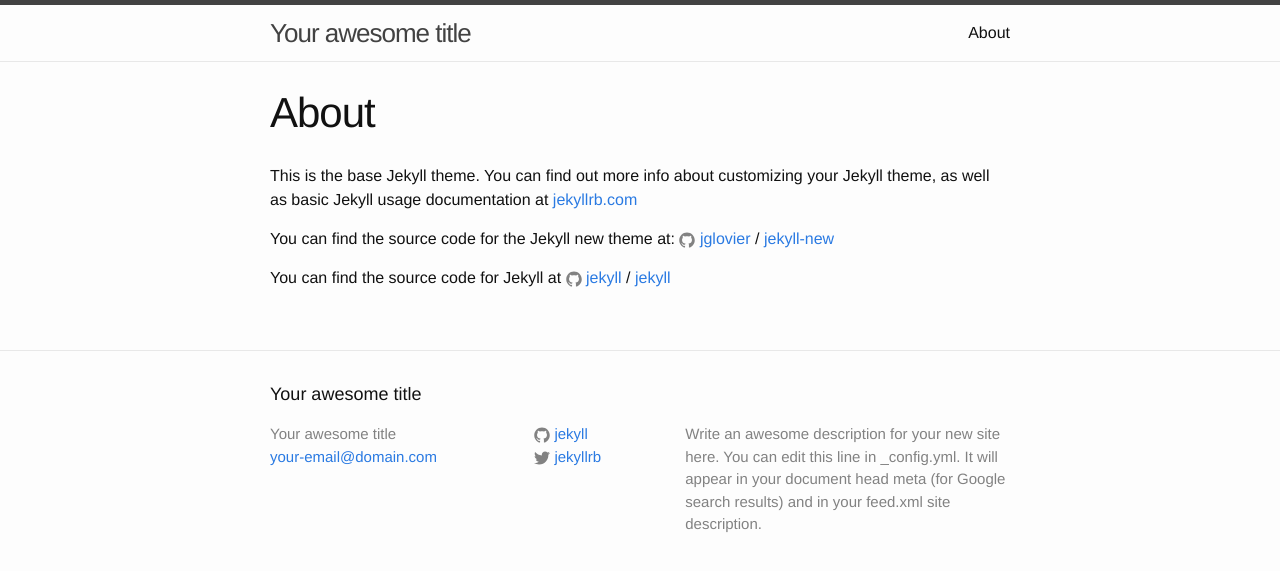
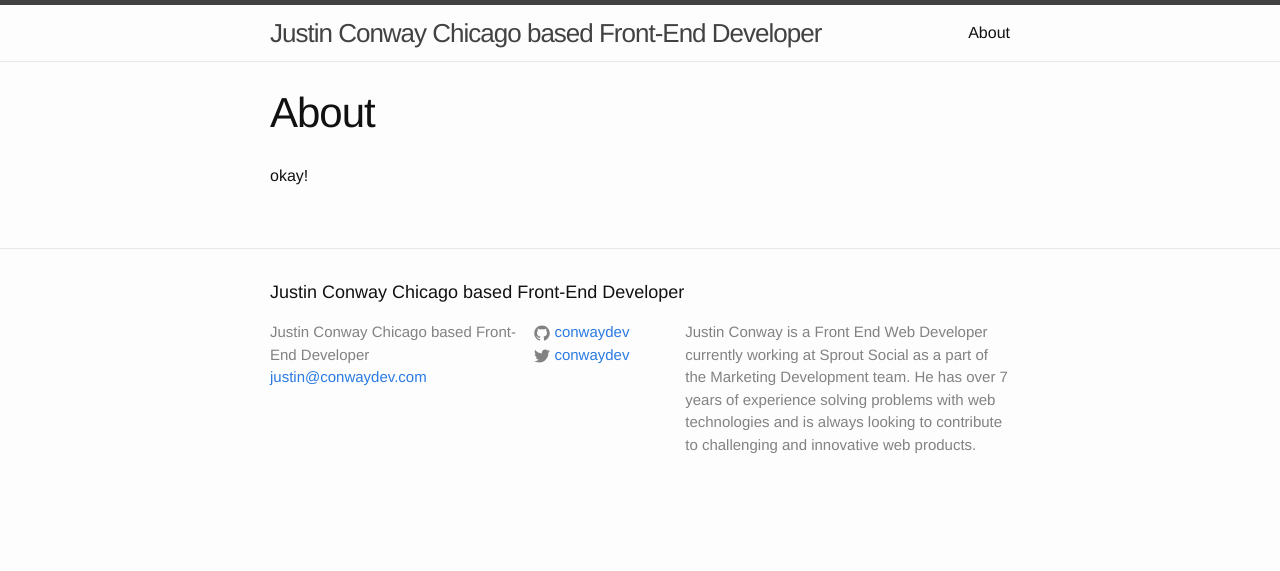
Before and after one commit to conwaydev/conwaydev.github.io, a Jekyll site: the page built from about.md, in a window 1280 px wide. Shown: the top 571 px of the page. Built offline with Jekyll 4.4.1, drawn with Linux system fonts in a browser that asks for light colours.

Commit message:
Updated config

```diff
--- a/_config.yml
+++ b/_config.yml
@@ -6,16 +6,17 @@
 # 'jekyll serve'. If you change this file, please restart the server process.
 
 # Site settings
-title: Your awesome title
-email: your-email@domain.com
+title: Justin Conway Chicago based Front-End Developer
+email: justin@conwaydev.com
 description: > # this means to ignore newlines until "baseurl:"
-  Write an awesome description for your new site here. You can edit this
-  line in _config.yml. It will appear in your document head meta (for
-  Google search results) and in your feed.xml site description.
+  Justin Conway is a Front End Web Developer currently working at Sprout Social
+  as a part of the Marketing Development team. He has over 7 years of experience
+  solving problems with web technologies and is always looking to contribute to
+  challenging and innovative web products.
 baseurl: "" # the subpath of your site, e.g. /blog
-url: "http://yourdomain.com" # the base hostname & protocol for your site
-twitter_username: jekyllrb
-github_username:  jekyll
+url: "http://conwaydev.github.io" # the base hostname & protocol for your site
+twitter_username: conwaydev
+github_username:  conwaydev
 
 # Build settings
 markdown: kramdown
--- a/about.md
+++ b/about.md
@@ -4,12 +4,4 @@
 permalink: /about/
 ---
 
-This is the base Jekyll theme. You can find out more info about customizing your Jekyll theme, as well as basic Jekyll usage documentation at [jekyllrb.com](http://jekyllrb.com/)
-
-You can find the source code for the Jekyll new theme at:
-{% include icon-github.html username="jglovier" %} /
-[jekyll-new](https://github.com/jglovier/jekyll-new)
-
-You can find the source code for Jekyll at
-{% include icon-github.html username="jekyll" %} /
-[jekyll](https://github.com/jekyll/jekyll)
+okay!
```
Also changed, not shown: _posts/2016-01-31-welcome-to-jekyll.markdown (deleted, +0 -25 lines).
